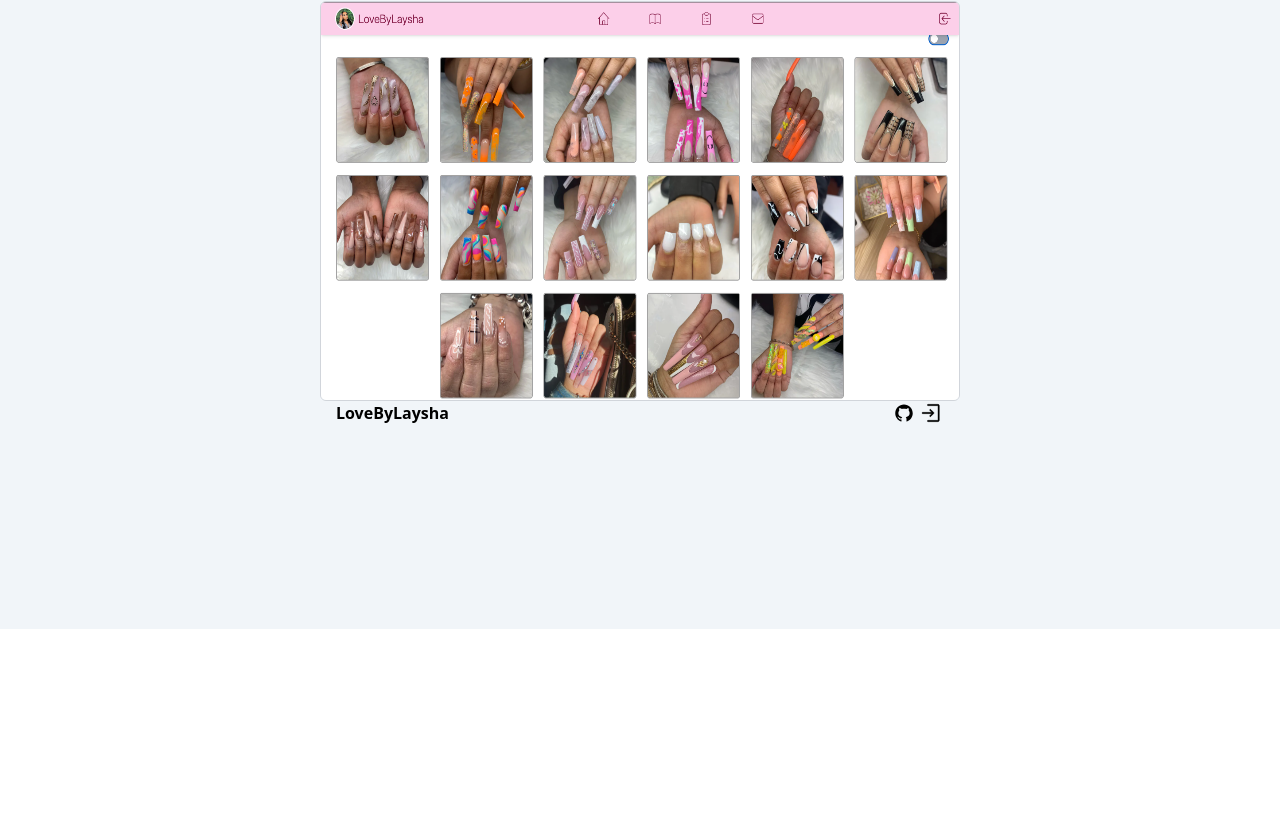
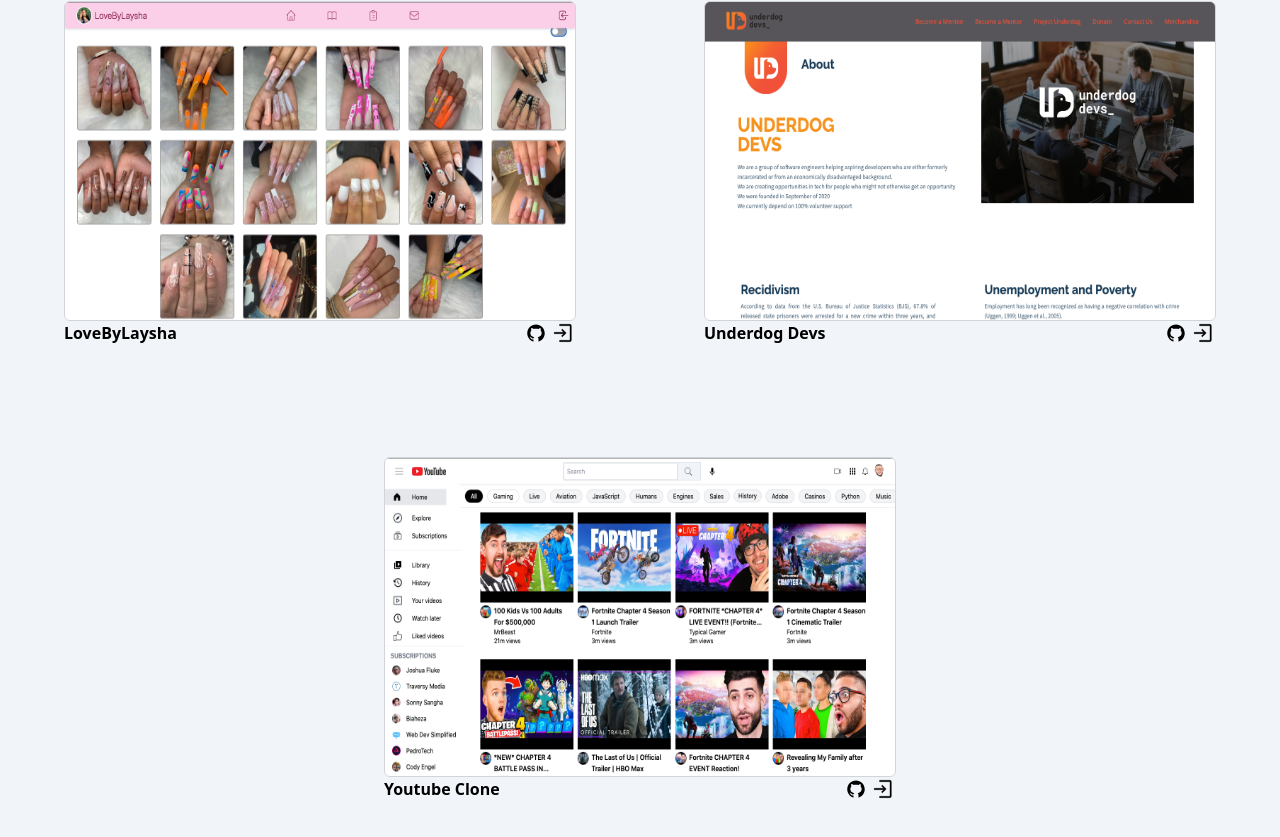
Before and after one commit to jrosado184/Portfolio, a React (Create React App) app in the folder portfolio/: page / in a window 1280 px wide. Shown: the part 1035-1872 px from the top of the page. Before the commit the page ends 1664 px from the top, so only its background shows below. Built offline with nearby package versions, Linux system fonts and the light colour scheme.

Commit message:
added 2 more projects

```diff
--- a/portfolio/src/components/About.js
+++ b/portfolio/src/components/About.js
@@ -18,14 +18,14 @@
 
 const About = () => {
   return (
-    <div className='w-full'>
+    <div>
       <div className='md:flex'>
         <div className='w-full h-full flex flex-col items-center my-16 md:w-[50%]'>
           <div id='about' className='flex flex-col items-center'>
             <h1 className='font-custom text-3xl dark:text-neutral-100 desktop:text-5xl'>
               Welcome to my page!
             </h1>
-            <h2 className='font-custom text-gray-900 text-1xl ml-20 desktop:text-3xl desktop:ml-80 dark:text-neutral-100'>
+            <h2 className='font-custom w-full text-gray-900 text-1xl pl-36 desktop:text-3xl dark:text-neutral-100'>
               My name is Javier Rosado.
             </h2>
             <div className='flex flex-col desktop:flex-row justify-center items-center'>
@@ -42,11 +42,11 @@
             </div>
           </div>
         </div>
-        <div className='py-24 flex flex-col items-center md:w-[50%] lg:h-[100vh] lg:py-20 dark:bg-gray-700'>
+        <div className='py-24 flex flex-col items-center md:w-[60%] lg:h-[100vh] lg:py-20 dark:bg-gray-700'>
           <h3 className='font-custom text-3xl dark:text-neutral-100 py-2 desktop:text-4xl'>
             Full Stack Web Developer
           </h3>
-          <div className='w-[70%] flex flex-wrap items-start justify-evenly gap-8 md:w-[73%] h-[30%]'>
+          <div className='w-[70%] my-6 flex flex-wrap items-start justify-evenly gap-8 md:w-[73%] h-[30%]'>
             <div className='flex flex-col justify-center items-center'>
               <HtmlLogo className='w-20 h-20' />
               <p className='font-custom m-2 dark:text-neutral-100'>HTML</p>
--- a/portfolio/src/components/Projects.js
+++ b/portfolio/src/components/Projects.js
@@ -1,25 +1,28 @@
 import React from "react";
 import nailsHP from "./../assets/projects/nails homepage.png";
 import nailHPLight from "./../assets/projects/nails homepage light.png";
+import ytproject from "./../assets/projects/yt project.png";
+import underdog from "./../assets/projects/underdog.png";
 import { AiFillGithub } from "react-icons/ai";
 // import darklogin from "./../assets/projects/darklbllogin";
 
 const Projects = () => {
   return (
-    <div className='w-full bg-slate-100 h-full flex flex-col items-center py-20 lg:h-[100vh] dark:bg-gray-600'>
+    <div className='w-full bg-slate-100 h-full flex flex-col items-center py-20 dark:bg-gray-600'>
       <h1 className='font-custom text-3xl dark:text-neutral-100'>Projects</h1>
+      <div className='w-[100%] h-full lg:flex lg:flex-wrap lg:justify-around'>
         <div className='flex flex-col items-center my-14'>
           <img
-          className='hidden w-[95%] h-[32vh] rounded-md lg:h-[50vh] lg:w-[50vw] dark:flex'
+            className='hidden w-[95%] h-[30vh] rounded-md ipadlandscape:w-6 lg:h-[40vh] lg:w-[40vw] dark:flex'
             src={nailsHP}
             alt=''
           />
           <img
-          className='w-[95%] h-[32vh] border border-gray-300 rounded-md lg:h-[50vh] lg:w-[50vw] dark:hidden'
+            className='w-[95%] h-[30vh] border border-gray-300 rounded-md md:h-[34vh] lg:h-[40vh] lg:w-[40vw] dark:hidden'
             src={nailHPLight}
             alt=''
           />
-        <div className='w-[95%] flex justify-between'>
+          <div className='w-[95%] flex justify-between lg:w-[100%]'>
             <p className='font-bold dark:text-neutral-100'>LoveByLaysha</p>
             <div className='flex items-center justify-center gap-1'>
               <a
@@ -29,7 +32,97 @@
               >
                 <AiFillGithub className='w-6 h-5 dark:text-neutral-100' />
               </a>
-            <a href='https://lovebylaysha.com' target='_blank' rel='noreferrer'>
+              <a
+                href='https://lovebylaysha.com'
+                target='_blank'
+                rel='noreferrer'
+              >
+                <svg
+                  className='w-6 h-5 dark:text-neutral-100'
+                  viewBox='0 0 15 15'
+                  stroke='currentColor'
+                  strokeWidth='.3'
+                  fill='none'
+                  xmlns='http://www.w3.org/2000/svg'
+                >
+                  <path
+                    d='M4.5 1C4.22386 1 4 1.22386 4 1.5C4 1.77614 4.22386 2 4.5 2H12V13H4.5C4.22386 13 4 13.2239 4 13.5C4 13.7761 4.22386 14 4.5 14H12C12.5523 14 13 13.5523 13 13V2C13 1.44772 12.5523 1 12 1H4.5ZM6.60355 4.89645C6.40829 4.70118 6.09171 4.70118 5.89645 4.89645C5.70118 5.09171 5.70118 5.40829 5.89645 5.60355L7.29289 7H0.5C0.223858 7 0 7.22386 0 7.5C0 7.77614 0.223858 8 0.5 8H7.29289L5.89645 9.39645C5.70118 9.59171 5.70118 9.90829 5.89645 10.1036C6.09171 10.2988 6.40829 10.2988 6.60355 10.1036L8.85355 7.85355C9.04882 7.65829 9.04882 7.34171 8.85355 7.14645L6.60355 4.89645Z'
+                    fill='currentColor'
+                    fill-rule='evenodd'
+                    clip-rule='evenodd'
+                  ></path>
+                </svg>
+              </a>
+            </div>
+          </div>
+        </div>
+        <div className='flex flex-col items-center my-14'>
+          <img
+            className='w-[95%]
+
+
+            h-[30vh] border border-gray-300 rounded-md md:h-[34vh] lg:h-[40vh] lg:w-[40vw]'
+            src={underdog}
+            alt=''
+          />
+          <div className='w-[95%] flex justify-between lg:w-[100%]'>
+            <p className='font-bold dark:text-neutral-100'>Underdog Devs</p>
+            <div className='flex items-center justify-center gap-1'>
+              <a
+                href='https://github.com/BloomTech-Labs/underdog-devs-fe-a'
+                target='_blank'
+                rel='noreferrer'
+              >
+                <AiFillGithub className='w-6 h-5 dark:text-neutral-100' />
+              </a>
+              <a
+                href='https://www.underdogdevs.org/'
+                target='_blank'
+                rel='noreferrer'
+              >
+                <svg
+                  className='w-6 h-5 dark:text-neutral-100'
+                  viewBox='0 0 15 15'
+                  stroke='currentColor'
+                  strokeWidth='.3'
+                  fill='none'
+                  xmlns='http://www.w3.org/2000/svg'
+                >
+                  <path
+                    d='M4.5 1C4.22386 1 4 1.22386 4 1.5C4 1.77614 4.22386 2 4.5 2H12V13H4.5C4.22386 13 4 13.2239 4 13.5C4 13.7761 4.22386 14 4.5 14H12C12.5523 14 13 13.5523 13 13V2C13 1.44772 12.5523 1 12 1H4.5ZM6.60355 4.89645C6.40829 4.70118 6.09171 4.70118 5.89645 4.89645C5.70118 5.09171 5.70118 5.40829 5.89645 5.60355L7.29289 7H0.5C0.223858 7 0 7.22386 0 7.5C0 7.77614 0.223858 8 0.5 8H7.29289L5.89645 9.39645C5.70118 9.59171 5.70118 9.90829 5.89645 10.1036C6.09171 10.2988 6.40829 10.2988 6.60355 10.1036L8.85355 7.85355C9.04882 7.65829 9.04882 7.34171 8.85355 7.14645L6.60355 4.89645Z'
+                    fill='currentColor'
+                    fill-rule='evenodd'
+                    clip-rule='evenodd'
+                  ></path>
+                </svg>
+              </a>
+            </div>
+          </div>
+        </div>
+        <div className='flex flex-col items-center my-14'>
+          <img
+            className='w-[95%]
+
+
+            h-[30vh] border border-gray-300 rounded-md md:h-[34vh] lg:h-[40vh] lg:w-[40vw]'
+            src={ytproject}
+            alt=''
+          />
+          <div className='w-[95%] flex justify-between lg:w-[100%]'>
+            <p className='font-bold dark:text-neutral-100'>Youtube Clone</p>
+            <div className='flex items-center justify-center gap-1'>
+              <a
+                href='https://github.com/jrosado184/Youtube-Clone'
+                target='_blank'
+                rel='noreferrer'
+              >
+                <AiFillGithub className='w-6 h-5 dark:text-neutral-100' />
+              </a>
+              <a
+                href='https://youtube-clone-livid.vercel.app/'
+                target='_blank'
+                rel='noreferrer'
+              >
                 <svg
                   className='w-6 h-5 dark:text-neutral-100'
                   viewBox='0 0 15 15'
@@ -50,6 +143,7 @@
           </div>
         </div>
       </div>
+    </div>
   );
 };
 
--- a/portfolio/tailwind.config.js
+++ b/portfolio/tailwind.config.js
@@ -8,7 +8,9 @@
 
       md: "768px",
 
-      lg: "1245px",
+      landscape: "896px",
+
+      lg: "1112px",
     },
     extend: {
       animation: {
```
Also changed, not shown: portfolio/src/assets/projects/underdog.png (added), portfolio/src/assets/projects/yt project.png (added). Lines whose indentation alone changed are shown as unchanged.
